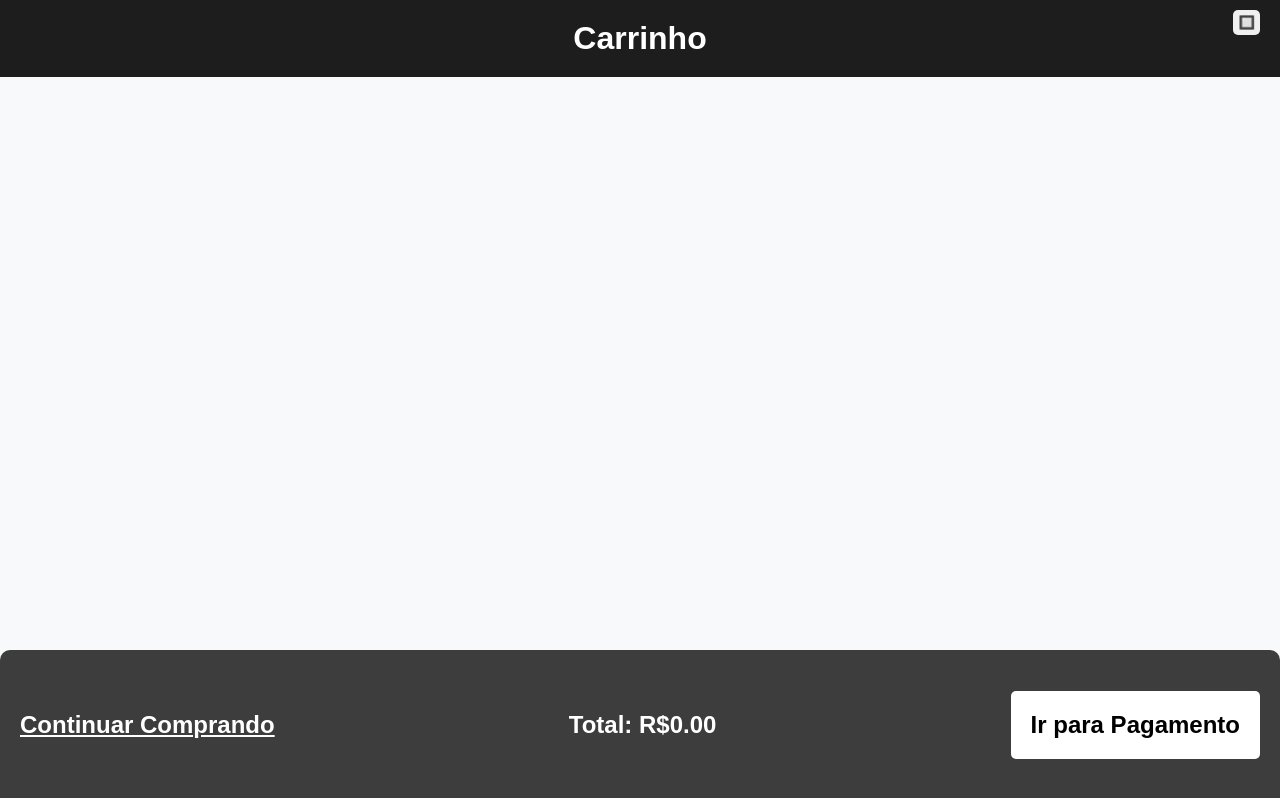
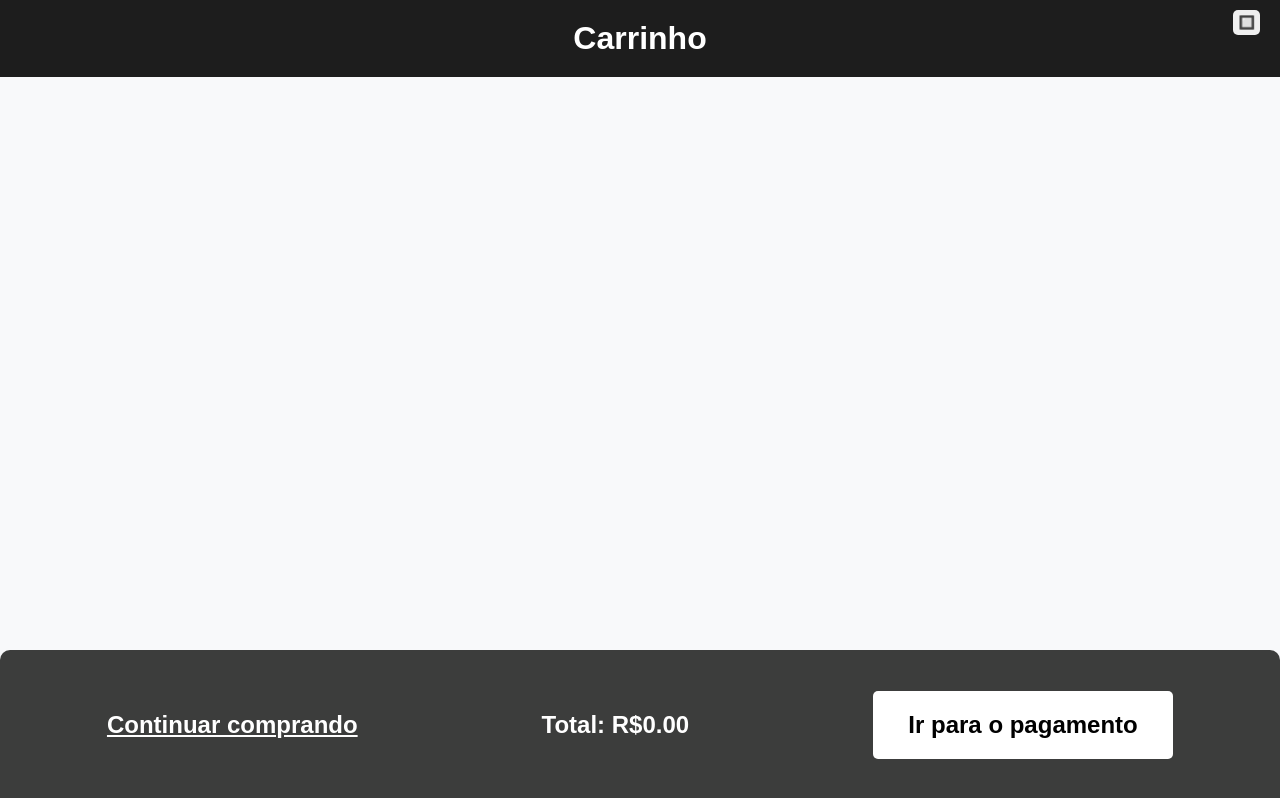
Before and after one commit to rafaelribeiro96/teste-restaurante, a Next.js app: page /cart in a window 1280 px wide. Built offline with nearby package versions, Linux system fonts and the light colour scheme.

Commit message:
Corrigido css dos botões

```diff
--- a/src/components/CartSummary.jsx
+++ b/src/components/CartSummary.jsx
@@ -12,14 +12,14 @@ const CartSummary = ({
         className="continue-shopping-button"
         onClick={onContinueShopping}
       >
-        Continuar Comprando
+        Continuar comprando
       </button>
       <span className="total-price">
         Total: R$
         {totalPrice.toFixed(2)}
       </span>
       <button type="button" className="checkout-button" onClick={handleCheckout}>
-        Ir para Pagamento
+        Ir para o pagamento
       </button>
     </div>
     <ul className="cart-list">
--- a/src/components/ConfirmationMessage.jsx
+++ b/src/components/ConfirmationMessage.jsx
@@ -3,10 +3,10 @@ import React, { useEffect } from 'react';
 const ConfirmationMessage = ({ onClose }) => {
   useEffect(() => {
     const timer = setTimeout(() => {
-      onClose(); // Simula o clique no botão após 5 segundos
+      onClose();
     }, 5000);
 
-    return () => clearTimeout(timer); // Limpa o timer quando o componente é desmontado
+    return () => clearTimeout(timer);
   }, [onClose]);
 
   return (
--- a/src/styles/cartButton.css
+++ b/src/styles/cartButton.css
@@ -15,7 +15,7 @@
   border-radius: 10px 10px 0 0;
 }
 
-.cartButton-div span {
+.cartButton-totalPrice {
   font-weight: bold;
   font-size: 1.25rem;
   text-align: center;
@@ -67,7 +67,8 @@
 
   .cartButton-checkout {
     font-size: 1.5rem;
-    padding: 20px 20px;
+    padding: 20px;
+    width: 300px;
   }
 
   .cartButton-clear {
--- a/src/styles/cartSummary.css
+++ b/src/styles/cartSummary.css
@@ -60,20 +60,17 @@
 
 }
 
-.continue-shopping-button:hover {
-  background-color: #1b1b1b;
-}
-
  @media (min-width: 769px) {
   .cart-summary-buttons {
     height: 150px;
-    justify-content: space-between;
+    justify-content: space-around;
     padding: 20px;
   }
 
   .checkout-button {
     font-size: 1.5rem;
     padding: 20px;
+    width: 300px;
   }
 
   .continue-shopping-button {
--- a/src/styles/confirmationMessage.css
+++ b/src/styles/confirmationMessage.css
@@ -1,11 +1,9 @@
 .confirmation-message {
   text-align: center;
-  background-color: #f0f0f0;
-  border: 1px solid #ccc;
   border-radius: 5px;
   padding: 20px;
-  margin: 20px auto;
-  max-width: 400px;
+  margin: 50px auto;
+  width: 100%;
 }
 
 .confirmation-message p {
```
